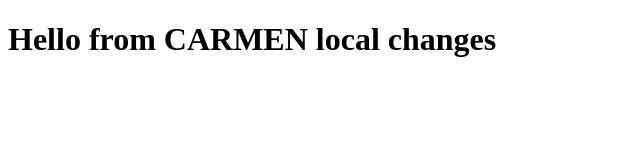
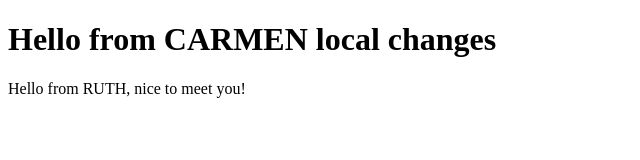
Before and after one commit to Kitschest/git-lab, a plain HTML site: page index.html in a window 1280 px wide. Shown: the whole page, without its empty margins (0-640 px from the left). Drawn offline with Linux system fonts and the light colour scheme.

Commit message:
first change from Ruth

```diff
--- a/index.html
+++ b/index.html
@@ -8,5 +8,6 @@
 </head>
 <body>
     <h1>Hello from CARMEN local changes</h1>
+    <p>Hello from RUTH, nice to meet you!</p>
 </body>
 </html>
```
